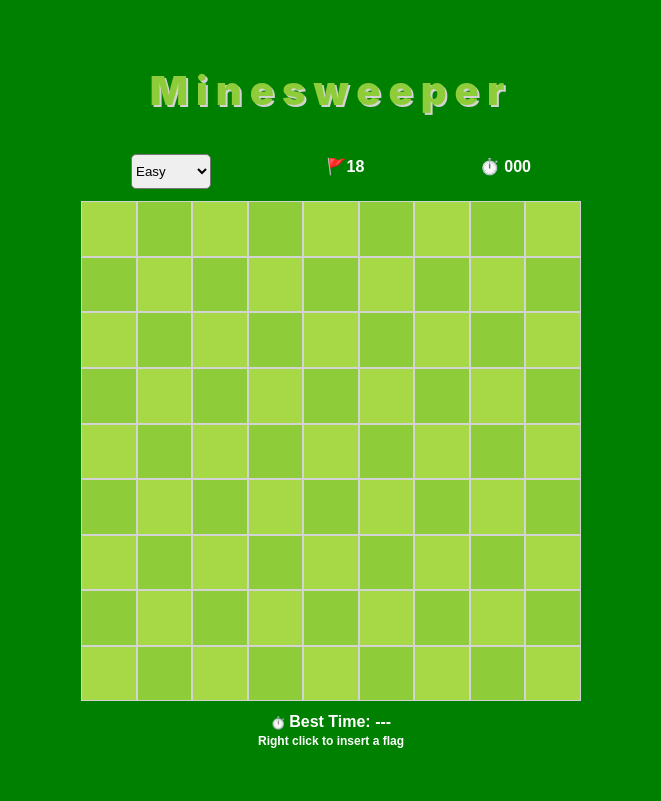
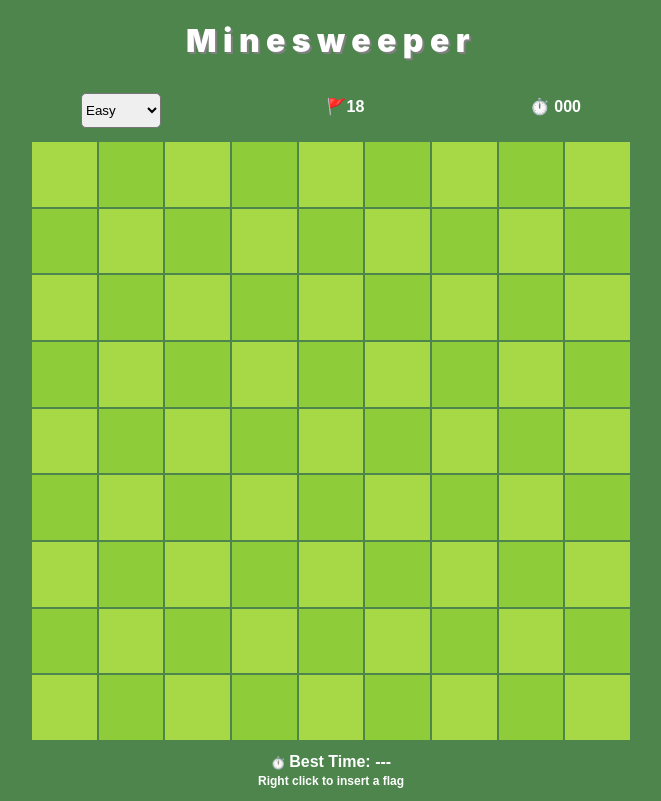
Before and after one commit to tangyvo/minesweeper-react, a React (Create React App) app: page / in a window 1280 px wide. Shown: the whole page, without its empty margins (309-970 px from the left). Built offline with nearby package versions, Linux system fonts and the light colour scheme.

Commit message:
colour changes

```diff
--- a/src/App.js
+++ b/src/App.js
@@ -286,7 +286,7 @@ const App = () => {
   // add flag if its a long press else run single click function
   const touchEnd = (y, x) => {
     let timeDiff = new Date().getTime() - longPress;
-    if (timeDiff < 400) {
+    if (timeDiff < 250) {
       singleClick(y, x)
     } else {
       addFlag(y, x)
--- a/src/Components/Styles/StyleBody.js
+++ b/src/Components/Styles/StyleBody.js
@@ -1,19 +1,19 @@
 import styled from "styled-components";
 
 export const StyleBody = styled.div`
-  width: 500px;
+  width: 600px;
 
   h1 {
     text-align: center;
     font-family: -apple-system, BlinkMacSystemFont, 'Segoe UI', Roboto, Oxygen, Ubuntu, Cantarell, 'Open Sans', 'Helvetica Neue', sans-serif;
     letter-spacing: 0.2em;
-    font-size: 2.5rem;
-    color: #8ecc39;
+    font-size: 2rem;
+    color: white;
     font-weight: 900;
-    text-shadow: 2px 2px lightgray;
+    text-shadow: 2px 2px gray;
   }
 
   @media (max-width: 700px) {
-    width: 400px;
+    width: calc(100vw - 10px);
   }
 `;
--- a/src/Components/Styles/StyleCell.js
+++ b/src/Components/Styles/StyleCell.js
@@ -7,7 +7,7 @@ export const StyleCell = styled.div`
   -webkit-touch-callout: none;
   -webkit-user-select: none; /* Disable selection/copy in UIWebView */
   outline: none;
-  border: 1px solid lightgray;
+  border: 1px solid rgb(77, 133, 77);
   background-color: ${(props) =>
     props.isClicked && props.index % 2 === 0
       ? "#E5C29F"
@@ -35,10 +35,6 @@ export const StyleCell = styled.div`
     font-family: Arial, Helvetica, sans-serif;
     align-self: center;
     font-size: ${(props) =>
-      props.level === "21"
-        ? `.7rem`
-        : props.level === "15"
-        ? "1rem"
-        : "1.2rem"};
+      props.level === "15" ? `.7rem` : props.level === "9" ? "1rem" : "1.2rem"};
   }
 `;
--- a/src/Components/Styles/StyleGame.js
+++ b/src/Components/Styles/StyleGame.js
@@ -1,13 +1,13 @@
 import styled from "styled-components";
 
 export const StyleGame = styled.div`
-    display: grid;
-    grid-template-columns: repeat(${props => props.level}, 1fr);
-    grid-template-rows: repeat(${props => props.level}, 1fr);
-    height: 500px;
-    align-self: center;
+  display: grid;
+  grid-template-columns: repeat(${(props) => props.level}, 1fr);
+  grid-template-rows: repeat(${(props) => props.level}, 1fr);
+  height: 600px;
+  align-self: center;
 
-    @media (max-width: 700px) {
-        height: 400px;
-    }
+  @media (max-width: 700px) {
+    height: calc(100vw - 10px);
+  }
 `;
--- a/src/Components/Styles/StyleGameOver.js
+++ b/src/Components/Styles/StyleGameOver.js
@@ -2,31 +2,43 @@ import styled from "styled-components";
 
 export const StyleGameOver = styled.div`
     font-family: Arial, Helvetica, sans-serif;
-    background-color: rgba(0,0,0,.6);
+    background-color: rgba(0,0,0,.5);
     color: white;
-    font-size: 2.5rem;
     position: absolute;
-    top: 50%;
-    left: 50%;
-    transform: translate(-50%, -50%);
-    padding: 40px 20px;
-    border-radius: 10px;
+    top: 0;
+    left: 0;
+    bottom: 0;
+    right: 0;
     display: flex;
     flex-direction: column;
+    justify-content: center;
     z-index: 1;
     transition: 1s 1s ease;
 
     h2 {
         text-align: center;
         font-size: 2rem;
+        text-shadow: 2px 2px black;
     }
 
     button {
         margin: .5em 0;
         align-self: center;
-        width: 100px;
-        padding: .5em 1em;
+        width: 150px;
+        padding: 1em 1.5em;
+        border-radius: 10px;
+        outline: none;
         cursor: pointer;
+        font-weight: 600;
+        font-size: 1rem;
+        border: 2px solid black;
+        box-shadow: 1px 1px 0 1px rgba(0,0,0,.5);
+    }
+
+    button:hover,
+    button:focus {
+        background-color: green;
+        color: white;
     }
 
 `;
--- a/src/Components/Styles/StyleMenu.js
+++ b/src/Components/Styles/StyleMenu.js
@@ -4,7 +4,7 @@ export const StyleMenu = styled.div`
   font-family: Arial, Helvetica, sans-serif;
   display: flex;
   justify-content: space-between;
-  background-color: green;
+  background-color: rgb(77, 133, 77);
   height: 60px;
   padding: 0 50px;
 
@@ -27,7 +27,7 @@ export const StyleMenu = styled.div`
     align-self: center;
 
     span {
-      font-size: .75rem;
+      font-size: 0.75rem;
     }
   }
 `;
--- a/src/index.css
+++ b/src/index.css
@@ -5,7 +5,7 @@ body {
     sans-serif;
   -webkit-font-smoothing: antialiased;
   -moz-osx-font-smoothing: grayscale;
-  background-color: green;
+  background-color: rgb(77, 133, 77);
   height: 100vh;
   display: flex;
   justify-content: center;
```
